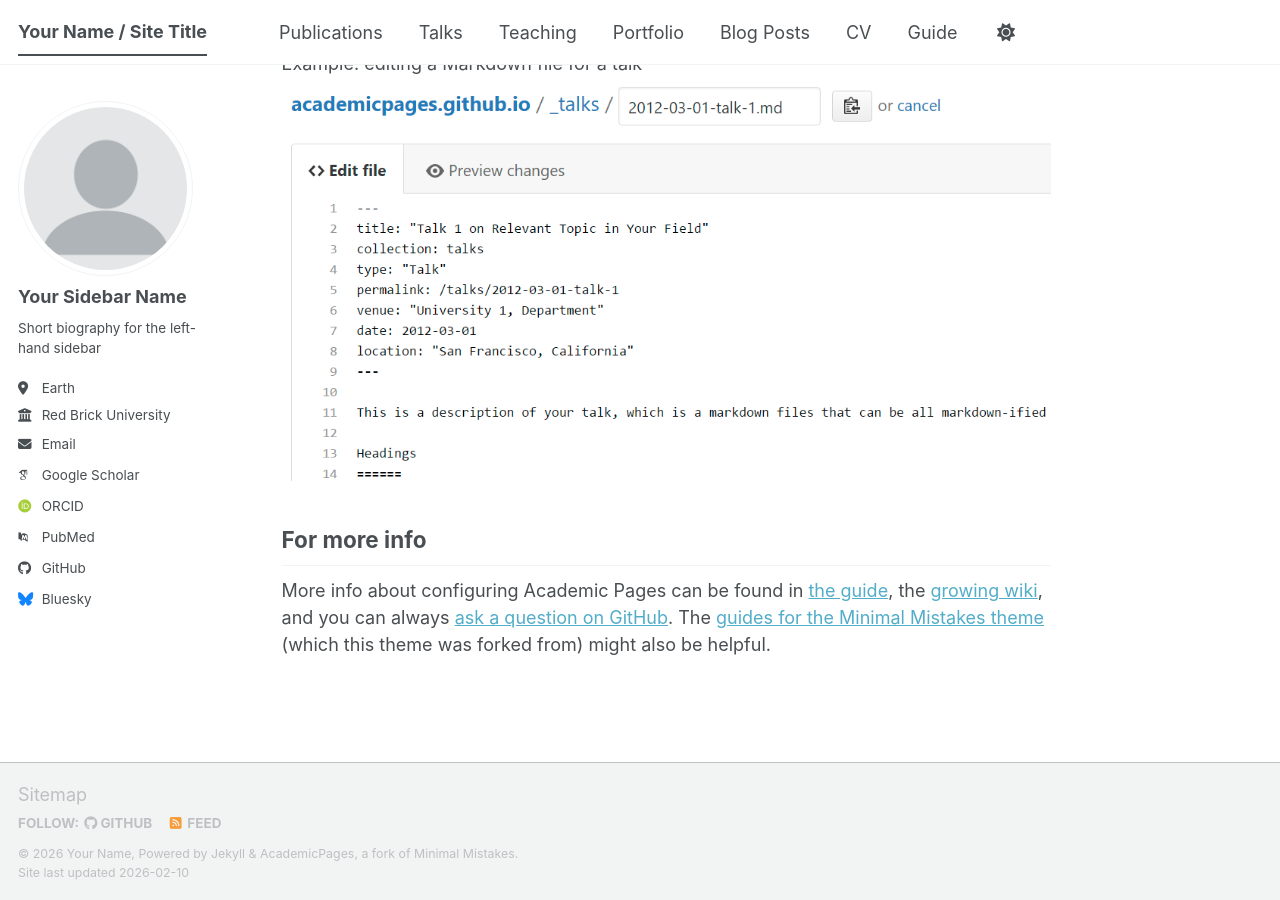
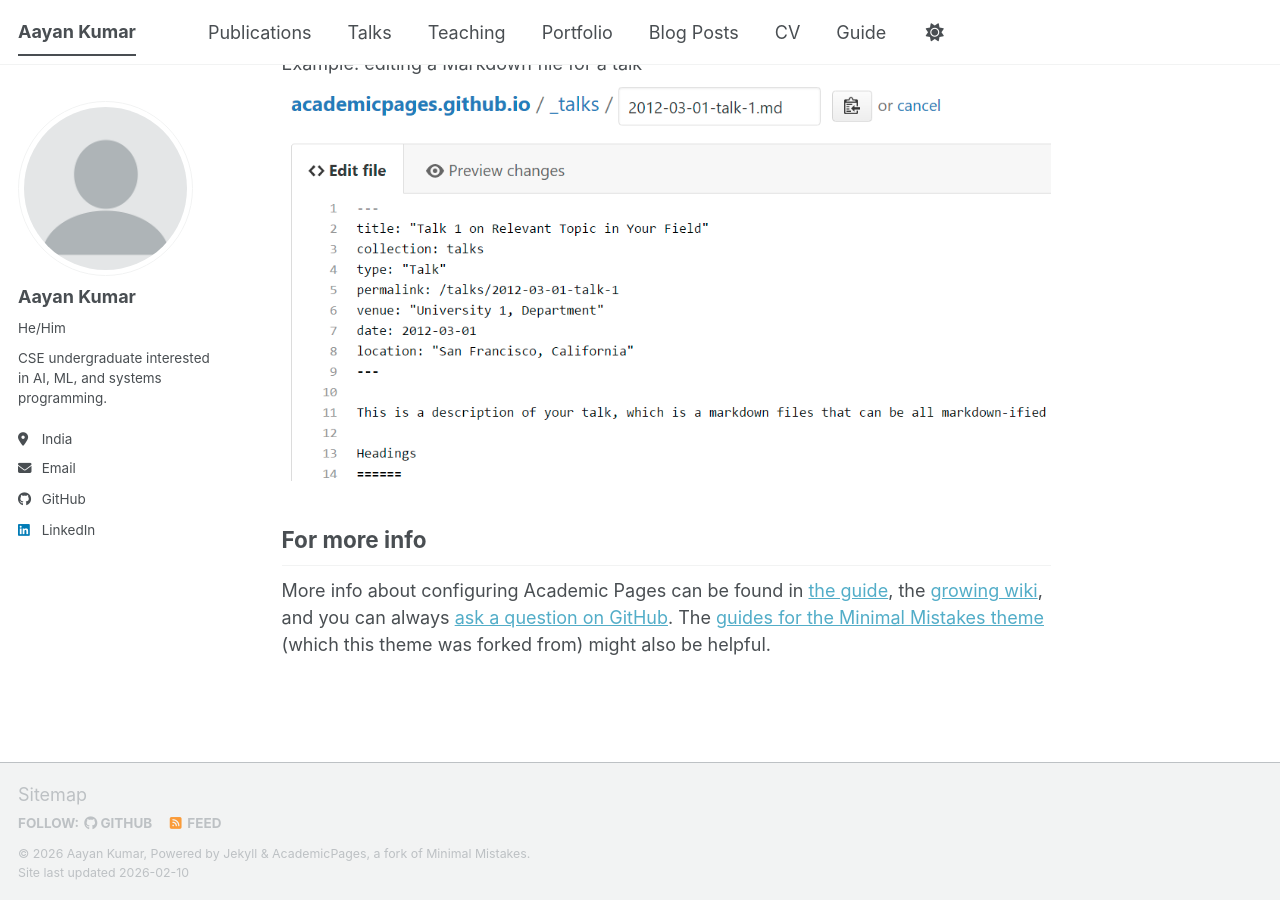
Before and after one commit to Aayan-Kumar/Aayan-Kumar.github.io, a Jekyll site: the page built from _pages/about.md, in a window 1280 px wide and 900 px high, scrolled down 2720 px. Built offline with Jekyll 4.4.1, drawn with Linux system fonts in a browser that asks for light colours; some web fonts are replaced; a script bundle is joined from its source files by our own code; library files that are not in the unit come from our copies.

Commit message:
Update _config.yml

```diff
--- a/_config.yml
+++ b/_config.yml
@@ -9,14 +9,14 @@
 # Basic Site Settings
 locale                   : "en-US"
 site_theme               : "default" # The available themes options are "default", "air", "sunrise", "mint", "dirt" and "contrast"
-title                    : "Your Name / Site Title"
+title                    : "Aayan Kumar"
 title_separator          : "-"
-name                     : &name "Your Name"
-description              : &description "Your Name's academic portfolio"   # Update this with a general description of your site, this is the default if not overridden by a page
-url                      : https://academicpages.github.io # The base hostname & protocol for your site e.g. "https://[your GitHub username].github.io",
+name                     : &name "Aayan Kumar"
+description              : &description "CSE Undergraduate | AI & Systems Enthusiast"   # Update this with a general description of your site, this is the default if not overridden by a page
+url                      : https://aayan-kumar.github.io # The base hostname & protocol for your site e.g. "https://[your GitHub username].github.io",
                                                            # or if you already have some other page hosted on Github then use "https://[your GitHub username].github.io/[Your Repo Name]"
 baseurl                  : "" # the subpath of your site, e.g. "/blog"
-repository               : "academicpages/academicpages.github.io"
+repository               : "Aayan-Kumar/aayan-kumar.github.io"
 
 # Site Author - The following control what appear as part of the author content on the side bar.
 #               If a field is blank the icon and link will not appear, otherwise it will be shown.
@@ -24,24 +24,24 @@ repository               : "academicpages/academicpages.github.io"
 author:
   # Biographic information
   avatar           : "profile.png"
-  name             : "Your Sidebar Name"
-  pronouns         : # example: "she/her"
-  bio              : "Short biography for the left-hand sidebar"
-  location         : "Earth"
-  employer         : "Red Brick University"
+  name             : "Aayan Kumar"
+  pronouns         : "He/Him"
+  bio              : "CSE undergraduate interested in AI, ML, and systems programming."
+  location         : "India"
+  employer         :
   uri              : # URL
-  email            : "none@example.org"
+  email            : "kumaraayan763@gmail.com"
 
   # Academic websites
   academia         : # URL
   arxiv            : # URL - Update with the correct link to your profile
-  googlescholar    : "https://scholar.google.com/citations?user=PS_CX0AAAAAJ"
+  googlescholar    :
   inspire-hep      : # URL
   impactstory      : # URL
-  orcid            : "https://orcid.org/yourorcidurl"
+  orcid            :
   semantic         : # URL
   ssrn             : # URL
-  pubmed           : "https://www.ncbi.nlm.nih.gov/pubmed/?term=john+snow"
+  pubmed           :
   researchgate     : # URL
   scopus           : # URL
   zotero           : # URL
@@ -51,13 +51,13 @@ author:
   bitbucket        : # Username - Update with your username on the site
   codepen          : # Username
   dribbble         : # Username
-  github           : "academicpages"
+  github           : "Aayan-Kumar"
   kaggle           : # Username
   stackoverflow    : # User number or user number and name (i.e., use "1" or "1/jeff-atwood")
 
   # Social media
   artstation       : # Username
-  bluesky          : "bsky.app" # Replace this with you Bluesky username
+  bluesky          :  # Replace this with you Bluesky username
   facebook         : # Username
   flickr           : # Username
   foursquare       : # Username
@@ -66,7 +66,7 @@ author:
   keybase          : # Username
   instagram        : # Username
   lastfm           : # Username
-  linkedin         : # Username
+  linkedin         : "aayan-kumar-cse"
   mastodon         : # URL
   medium           : # URL
   pinterest        : # Username
```
